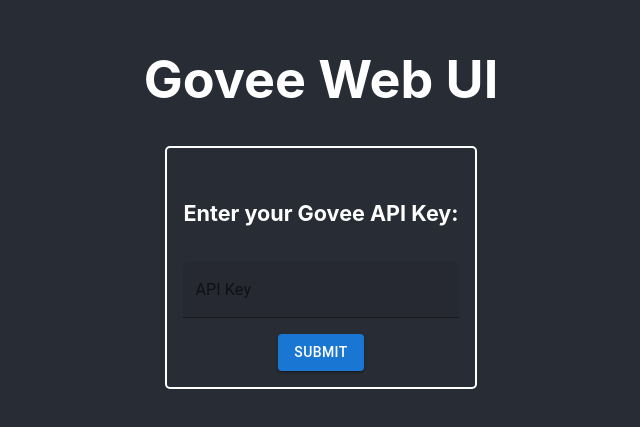
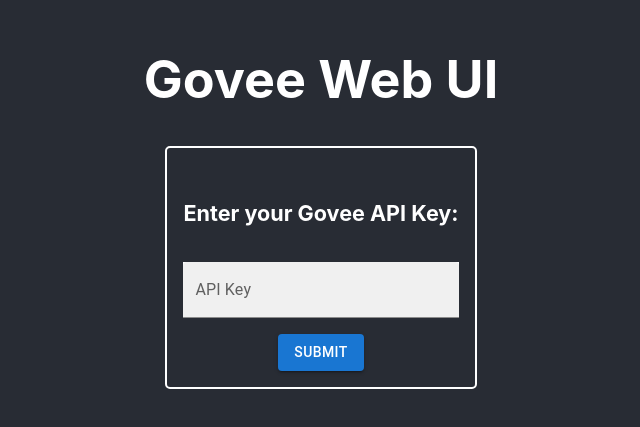
Before and after one commit to Ishan-Jaidka/govee-web-ui, a React (Create React App) app: page / in a window 1280 px wide. Shown: the part 199-626 px from the top of the page, without its empty margins (319-959 px from the left). Built offline with nearby package versions, Linux system fonts and the light colour scheme.

Commit message:
update style

```diff
--- a/src/views/home.js
+++ b/src/views/home.js
@@ -25,6 +25,7 @@
             id="api-key"
             label="API Key"
             variant="filled"
+            sx={{ backgroundColor: "white" }}
             onChange={(event) => {
               setApiKey(event.target.value);
             }}
```
